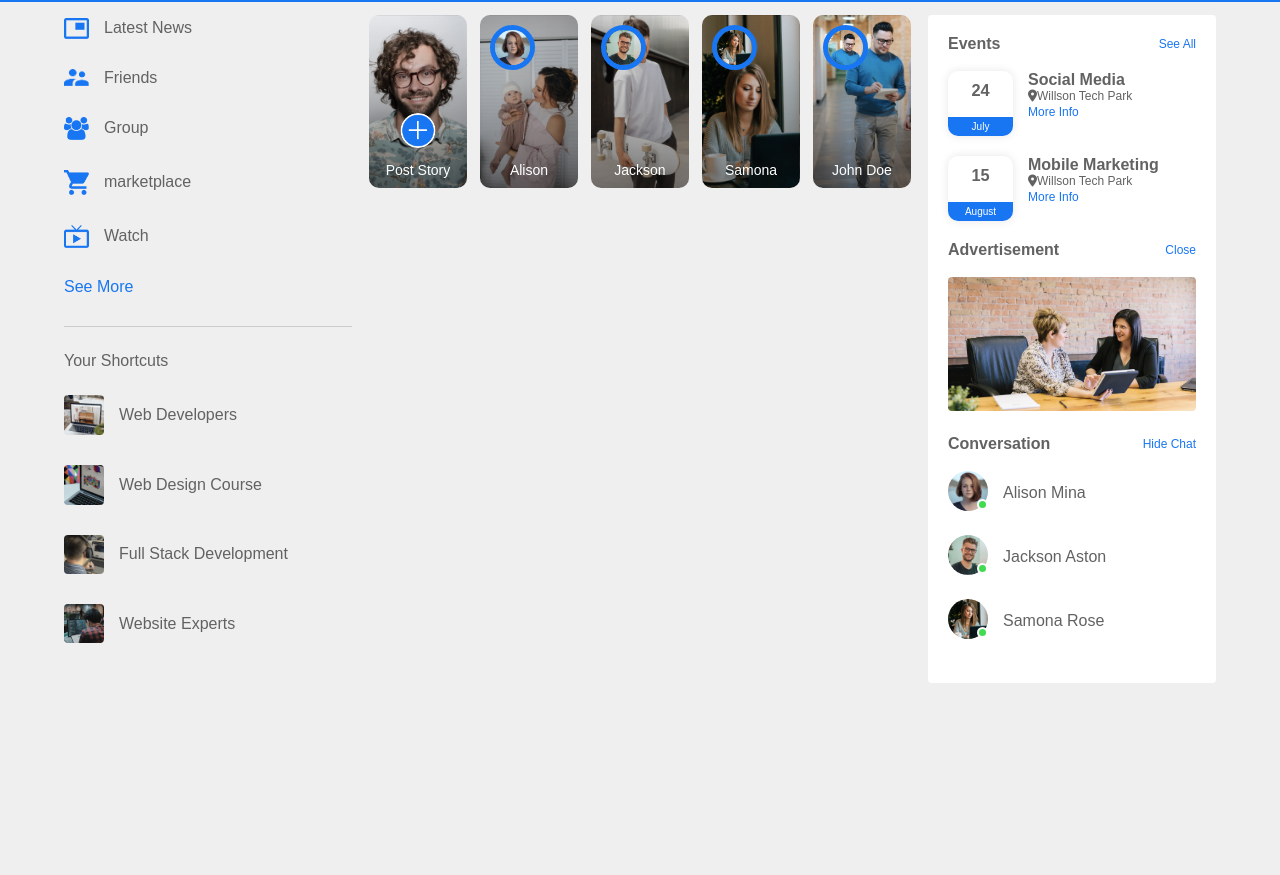
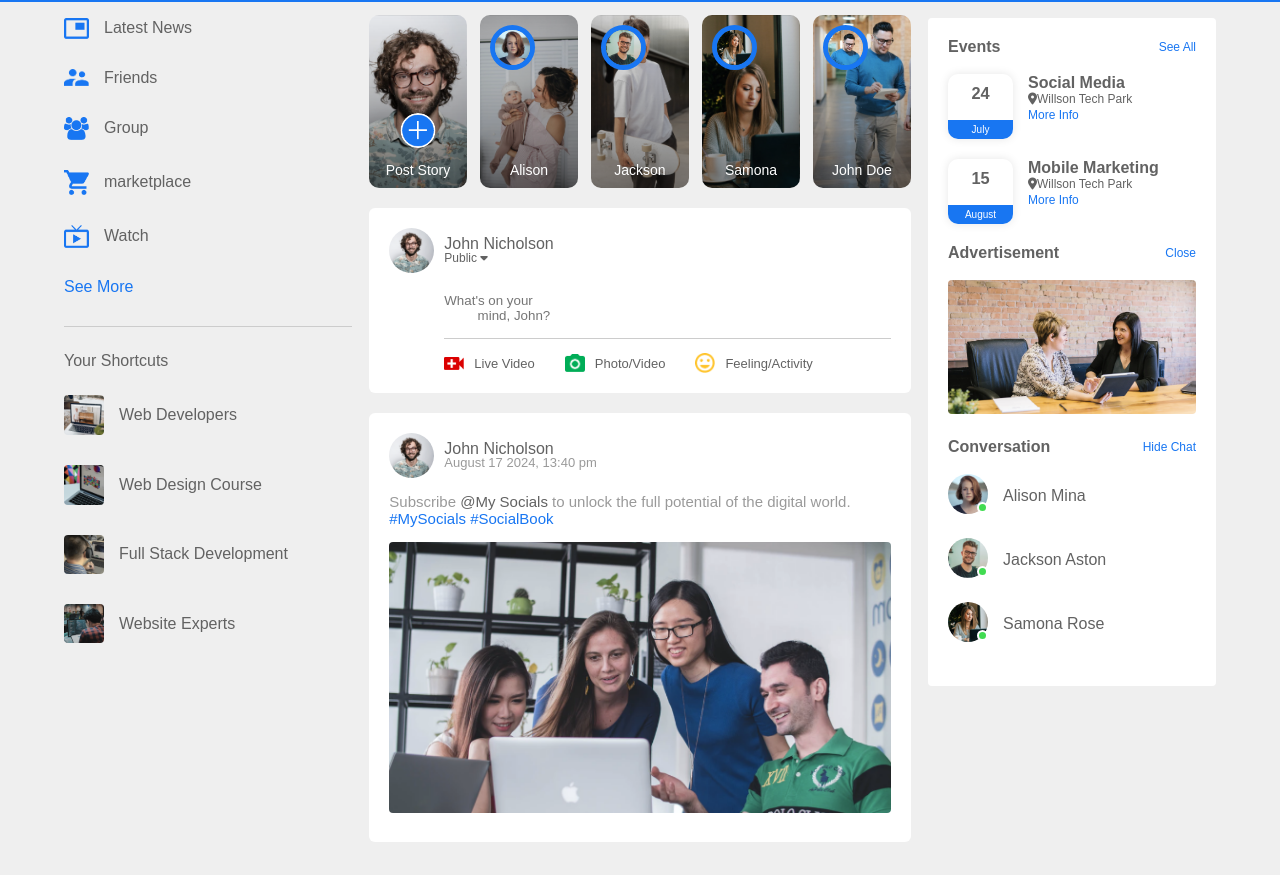
Before and after one commit to Pruddy1/socials, a plain HTML site: page index.html in a window 1280 px wide. Shown: the part 52-927 px from the top of the page. Before the commit the page ends 800 px from the top, so only its background shows below. Drawn offline with Linux system fonts and the light colour scheme.

Commit message:
new changes

```diff
--- a/index.html
+++ b/index.html
@@ -73,6 +73,37 @@
         <p>John Doe</p>
         </div>
         </div>
+        <div  class = "write-post-container">
+        <div  class = "user-profile">
+        <img  src  = "images/profile-pic.png">
+        <div>
+        <p>John Nicholson</p>
+        <small>Public <i class="fa-solid fa-caret-down"></i></small>
+        </div>
+        </div>
+        <div  class = "post-input-container">
+         <textarea   rows = "3"  placeholder = "What's on your
+         mind, John?"></textarea>
+        <div  class = "add-post-links">
+        <a  href ="#"><img  src = "images/live-video.png">Live  Video</a>
+        <a  href ="#"><img  src = "images/photo.png">Photo/Video</a>
+        <a  href ="#"><img  src = "images/feeling.png">Feeling/Activity</a>
+        </div>
+     </div>
+        </div>
+        <div class = "post-container">
+            <div  class = "user-profile">
+                <img  src  = "images/profile-pic.png">
+                <div>
+                <p>John Nicholson</p>
+                <span>August 17 2024, 13:40 pm</span>
+                </div>
+                </div>
+        <p class = "post-text">Subscribe  <span>@My Socials</span>  to unlock
+            the full potential of the digital world. <a
+            href="#">#MySocials</a> <a href="#">#SocialBook</a></p>
+            <img src="images/feed-image-1.png" class="post-img">
+        </div>
         </div>
         <!------------right-sidebar----------->
         <div class = "right-sidebar">
--- a/style.css
+++ b/style.css
@@ -246,7 +246,7 @@ nav{
     background-image: linear-gradient(transparent,
      rgba(0, 0, 0, 0.5)), url(images/status-5.png);
 }
-.story.story1   img{
+.story.story1 img{
     top: unset;
     left: 50%;
     bottom: 40px;
@@ -254,3 +254,85 @@ nav{
     border: 0;
     width: 35px;
 }
+.write-post-container{
+    width: 100%;
+    background: #fff;
+    border-radius: 6px;
+    padding: 20px;
+    color: #626262;
+}
+.user-profile{
+    display: flex;
+    align-items: center;
+}
+.user-profile  img{
+    width: 45px;
+    border-radius: 50%;
+    margin-right: 10px;
+}
+.user-profile  p{
+    margin-bottom: -5px;
+    font-weight: 500;
+    color: #626262;
+}
+.user-profile  small{
+    font-size: 12px;
+}
+.post-input-container{
+    padding-left:  55px;
+    padding-top:  20px;
+}
+.post-input-container textarea{
+    width: 100%;
+    border:  0 ;
+    outline:  0 ;
+    border-bottom:  1px  solid  #ccc ;
+    background:  transparent ;
+    resize: none ;
+}
+.add-post-links{
+    display: flex;
+    margin-top: 10px;
+}
+.add-post-links  a{
+    text-decoration: none;
+    display: flex;
+    align-items: center;
+    color: #626262;
+    margin-right: 30px;
+    font-size: 13px;
+}
+.add-post-links a img{
+    width: 20px;
+    margin-right: 10px;
+}
+.post-container{
+    width: 100% ;
+    background: #fff ;
+    border-radius: 6px ;
+    padding: 20px ;
+    color: #626262 ;
+    margin: 20px  0 ;
+}
+.user-profile  span{
+    font-size: 13px;
+    color: #9a9a9a;
+}
+.post-text{
+    color: #9a9a9a;
+    margin: 15px  0;
+    font-size: 15px;
+}
+.post-text  span{
+    color: #626262;
+    font-weight:  500;
+}
+.post-text  a{
+    color: #1876f2;
+    text-decoration: none;
+}
+.post-img{
+    width: 100%;
+    border-radius: 4px;
+    margin-bottom: 5px;
+}
```
